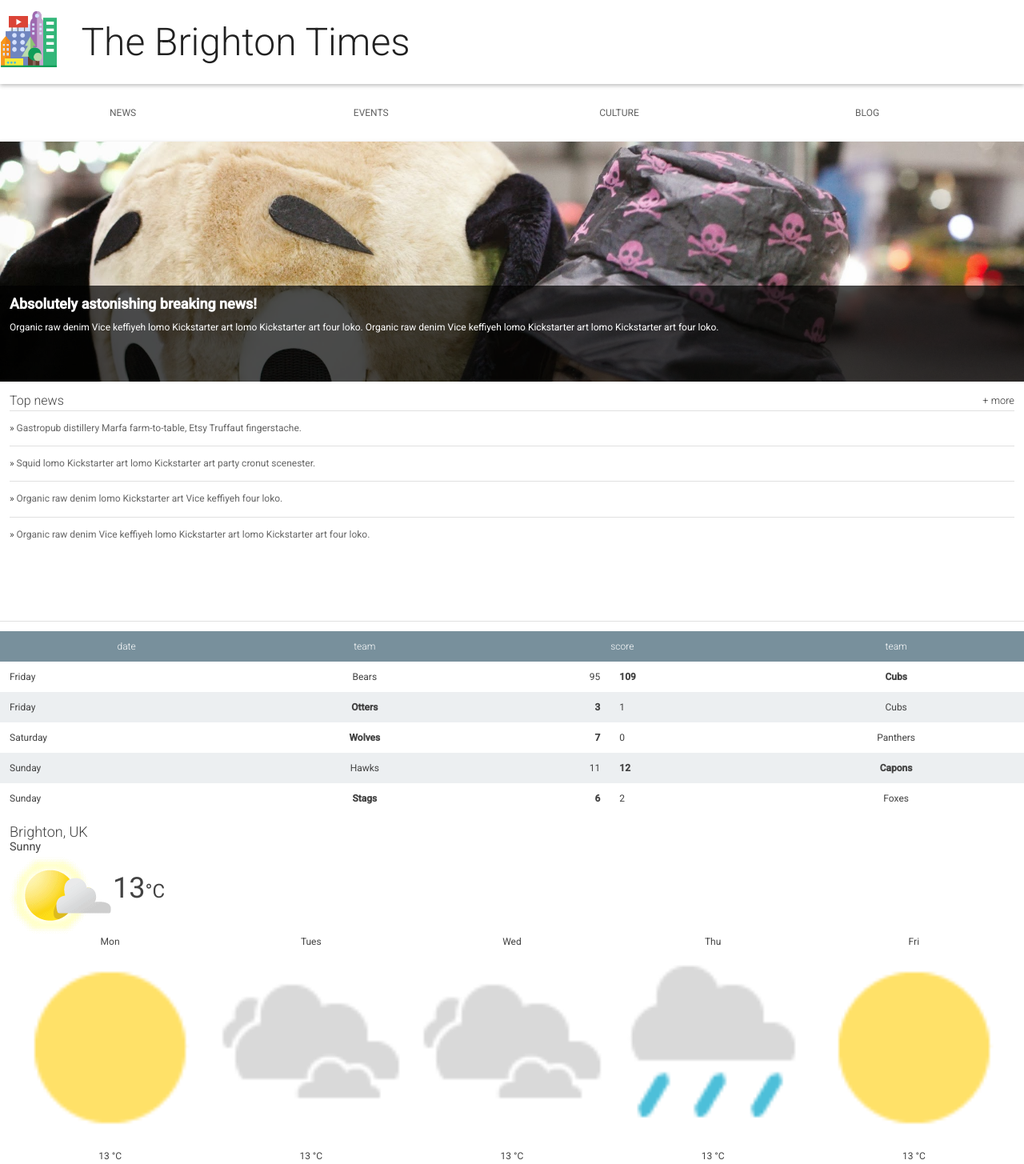
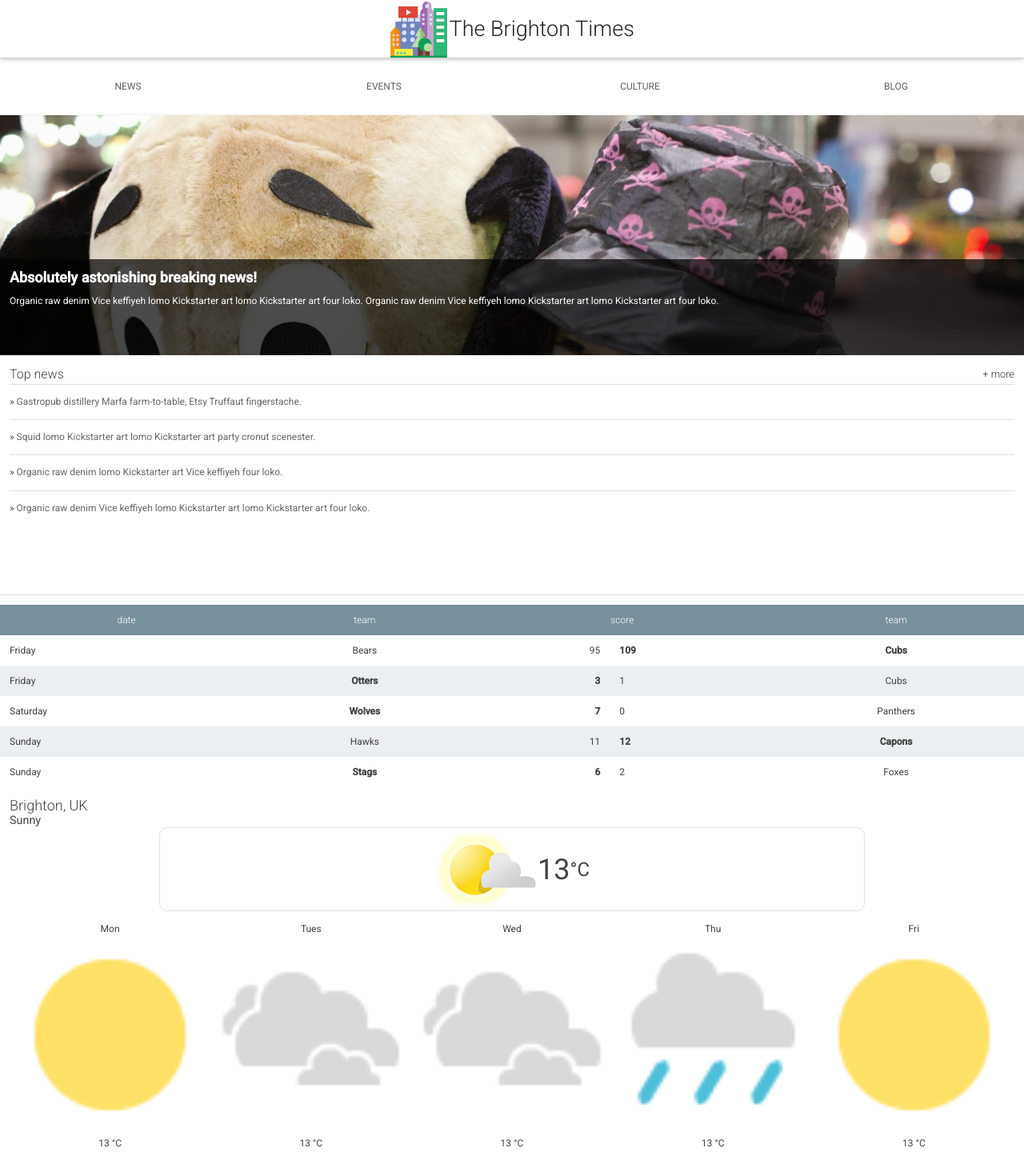
Before and after one commit to simonmontaggioni/Responsive-Web-Design-Practice, a plain HTML site: page index.html in a window 1280 px wide. Shown: the top 1455 px of the page at 80% size. Drawn offline with Linux system fonts and the light colour scheme.

Commit message:
style: Set the layout for small devices.

```diff
--- a/main.css
+++ b/main.css
@@ -62,21 +62,19 @@ ul {
 
 .header__inner {
   width: 100%;
-  margin-left: auto;
-  margin-right: auto;
+  display: flex;
+  justify-content: center;
+  align-items: center;
 }
 
 .header__logo {
   height: 72px;
-  margin-right: 1em;
   vertical-align: top;
-  margin-top: 12px;
 }
 
 .header__title {
   font-weight: 300;
-  font-size: 4em;
-  margin: 0.5em 0.25em;
+  font-size: 27px;
   display: inline-block;
   color: #212121;
 }
@@ -97,6 +95,8 @@ ul {
   width: 100%;
   padding: 0;
   margin: 0;
+  display: flex;
+  justify-content: space-around;
 }
 
 .nav__item {
@@ -105,8 +105,9 @@ ul {
   width: 24%;
   text-align: center;
   line-height: 24px;
-  padding: 24px;
+  padding: 24px 0px;
   text-transform: uppercase;
+  /* margin: 25px 0px; */
 }
 
 .nav a {
@@ -117,7 +118,7 @@ ul {
 
 .nav a:hover {
   text-decoration: underline;
-  color: #212121;
+  color: #0a0797;
 }
 
 /*
@@ -277,8 +278,15 @@ main {
 }
 
 .weather__today {
-  width: 60%;
-  vertical-align: middle;
+  width: 70%;
+  display: flex;
+  justify-content: center;
+  margin-left: auto;
+  margin-right: auto;
+  margin-bottom: 15px;
+  align-items: center;
+  border: solid 1px rgb(227 224 224);
+  border-radius: 10px;
 }
 
 .weather__today__image {
@@ -358,7 +366,6 @@ footer {
 
 footer li {
   display: inline-block;
-  margin: 0 1em;
 }
 
 footer a {
@@ -366,3 +373,9 @@ footer a {
   color: #333;
   padding: 1.5em;
 }
+
+footer ul {
+  display: flex;
+  justify-content: center;
+  text-align: center;
+}
```
